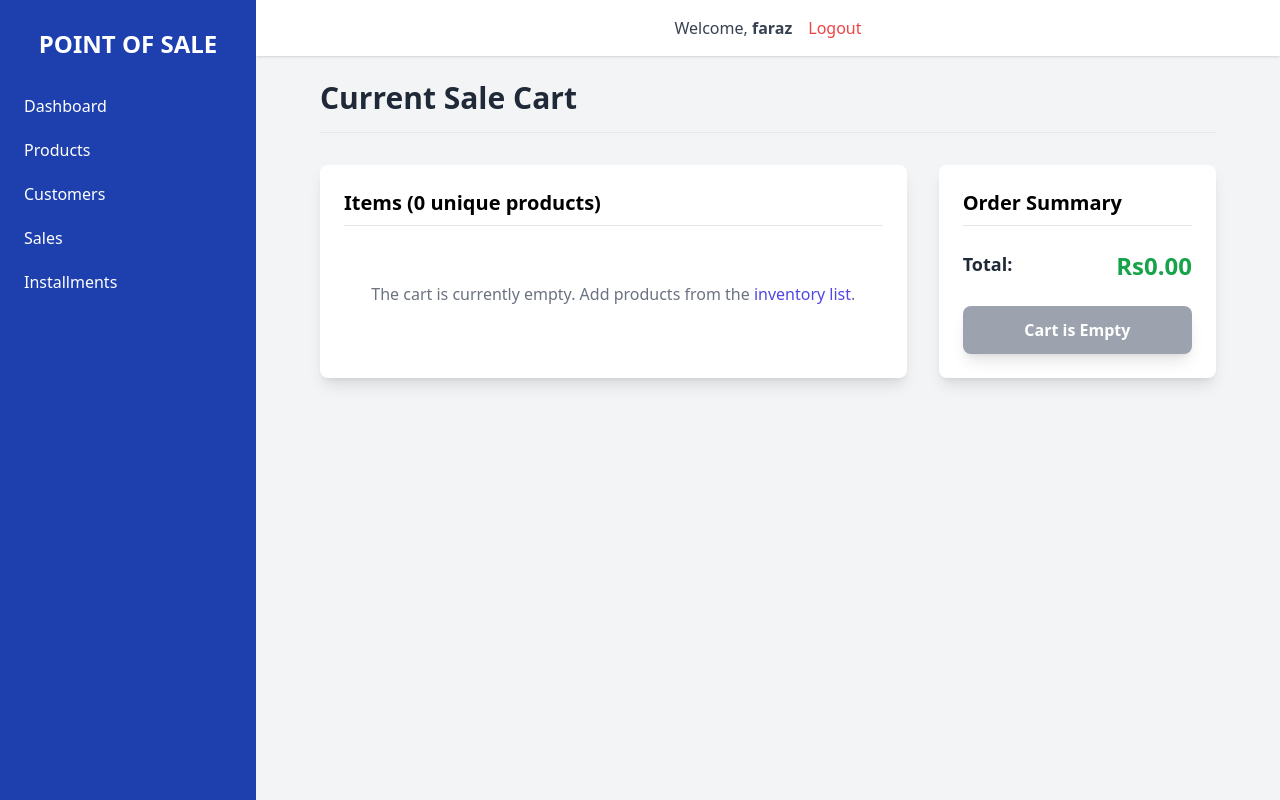
After one commit to ahmadfaraz2/POS-prime-tyres, a Django app: page /products/cart/ in a window 1280 px wide. The commit adds this page. Run offline with Django 5.2, Linux system fonts and the light colour scheme; a user stored in the database is signed in; data comes from the database, SQL or seed files in the repository; both versions use the stored data as it was after the commit; some libraries are stand-ins or nearby versions.

Commit message:
2nd Commit - Changes working fine, Checkout and sales listing

```diff
--- /dev/null
+++ b/products/templates/products/cart_detail.html
@@ -0,0 +1,93 @@
+{% extends 'base.html' %}
+{% load humanize %}
+
+{% block title %}Sales Cart{% endblock %}
+
+{% block content %}
+<div class="max-w-4xl mx-auto space-y-8">
+    <div class="flex justify-between items-center border-b pb-4">
+        <h1 class="text-3xl font-bold text-gray-800">Current Sale Cart</h1>
+        {% if items %}
+        <a href="{% url 'products:clear_cart' %}" class="text-red-500 hover:text-red-700 text-sm font-medium">
+            Clear Cart
+        </a>
+        {% endif %}
+    </div>
+
+    <div class="grid grid-cols-1 lg:grid-cols-3 gap-8">
+        <div class="lg:col-span-2 bg-white shadow-lg rounded-lg p-6 space-y-4">
+            <h2 class="text-xl font-semibold border-b pb-2">Items ({{ cart.get_total_items }} unique products)</h2>
+            {% if items %}
+                {% for item in items %}
+                <div class="flex justify-between items-center py-3 border-b last:border-b-0">
+                    <div class="flex-grow">
+                        <p class="font-medium text-gray-900">{{ item.product.name }} ({{ item.product.brand }})</p>
+                        <p class="text-sm text-gray-500">
+                            Rs{{ item.product.price|floatformat:2|intcomma }} x {{ item.quantity }}
+                        </p>
+                    </div>
+                    <div class="text-right flex items-center space-x-4">
+                        <span class="font-bold text-lg text-indigo-600">
+                            Rs{{ item.subtotal|floatformat:2|intcomma }}
+                        </span>
+                        <a href="{% url 'products:remove_from_cart' item.pk %}" class="text-red-500 hover:text-red-700 text-sm p-1 rounded">
+                            <svg class="w-5 h-5" fill="none" stroke="currentColor" viewBox="0 0 24 24" xmlns="http://www.w3.org/2000/svg"><path stroke-linecap="round" stroke-linejoin="round" stroke-width="2" d="M19 7l-.867 12.142A2 2 0 0116.138 21H7.862a2 2 0 01-1.995-1.858L5 7m5 4v6m4-6v6m1-10V4a1 1 0 00-1-1h-4a1 1 0 00-1 1v3M4 7h16"></path></svg>
+                        </a>
+                    </div>
+                </div>
+                {% endfor %}
+            {% else %}
+                <p class="text-center text-gray-500 py-10">The cart is currently empty. Add products from the <a href="{% url 'products:product_list' %}" class="text-indigo-600 hover:underline">inventory list</a>.</p>
+            {% endif %}
+        </div>
+
+        <div class="lg:col-span-1">
+            <div class="bg-white shadow-lg rounded-lg p-6 space-y-6 sticky top-20">
+                <h2 class="text-xl font-semibold border-b pb-2">Order Summary</h2>
+
+                <div class="flex justify-between text-lg font-bold text-gray-800">
+                    <span>Total:</span>
+                    <span class="text-2xl text-green-600">Rs{{ cart.get_total_price|floatformat:2|intcomma }}</span>
+                </div>
+
+                {% if items %}
+                <form method="post" action="{% url 'products:cart_checkout' %}" class="space-y-4">
+                    {% csrf_token %}
+
+                    <div>
+                        <label for="customer_id" class="block text-sm font-medium text-gray-700">Select Customer <span class="text-red-500">*</span></label>
+                        <select id="customer_id" name="customer_id" required
+                            class="mt-1 block w-full pl-3 pr-10 py-2 text-base border-gray-300 focus:outline-none focus:ring-indigo-500 focus:border-indigo-500 sm:text-sm rounded-md">
+                            <option value="">-- Choose Customer --</option>
+                            {% for customer in customers %}
+                            <option value="{{ customer.pk }}">{{ customer.name }}</option>
+                            {% endfor %}
+                        </select>
+                    </div>
+
+                    <div>
+                        <label for="payment_method" class="block text-sm font-medium text-gray-700">Payment Method</label>
+                        <select id="payment_method" name="payment_method"
+                            class="mt-1 block w-full pl-3 pr-10 py-2 text-base border-gray-300 focus:outline-none focus:ring-indigo-500 focus:border-indigo-500 sm:text-sm rounded-md">
+                            <option value="CASH">Cash</option>
+                            <option value="CARD">Credit/Debit Card</option>
+                            <option value="TRANSFER">Bank Transfer</option>
+                        </select>
+                    </div>
+
+                    <p class="text-xs text-red-500">Note: Checkout will permanently deduct stock and create a Sale record.</p>
+
+                    <button type="submit" class="w-full bg-green-600 hover:bg-green-700 text-white font-bold py-3 rounded-lg shadow-lg transition duration-150">
+                        Finalize Sale & Checkout
+                    </button>
+                </form>
+                {% else %}
+                    <button disabled class="w-full bg-gray-400 text-white font-bold py-3 rounded-lg shadow-lg">
+                        Cart is Empty
+                    </button>
+                {% endif %}
+            </div>
+        </div>
+    </div>
+</div>
+{% endblock content %}
--- a/products/urls.py
+++ b/products/urls.py
@@ -8,4 +8,11 @@ urlpatterns = [
     path('create/', views.ProductCreateView.as_view(), name='product_create'),
     path('<int:pk>/update/', views.ProductUpdateView.as_view(), name='product_update'),
     path('<int:pk>/delete/', views.ProductDeleteView.as_view(), name='product_delete'),
+
+    # --- New Cart & Checkout Views ---
+    path('cart/', views.cart_detail, name='cart_detail'),
+    path('cart/add/<int:product_pk>/', views.add_to_cart, name='add_to_cart'),
+    path('cart/remove/<int:item_pk>/', views.remove_from_cart, name='remove_from_cart'),
+    path('cart/clear/', views.clear_cart, name='clear_cart'),
+    path('cart/checkout/', views.cart_checkout, name='cart_checkout'),
 ]
--- a/products/views.py
+++ b/products/views.py
@@ -3,6 +3,16 @@ from django.contrib.auth.mixins import LoginRequiredMixin
 from django.urls import reverse_lazy
 from django.contrib import messages
 from .models import Product
+
+from django.shortcuts import get_object_or_404, redirect, render
+from django.http import JsonResponse
+from django.db.models import F
+from django.views.decorators.http import require_POST
+from django.contrib.auth.decorators import login_required
+from .models import Product, Cart, CartItem
+# Import models we need from other apps
+from customers.models import Customer
+from sales.models import Sale, SaleItem # Assuming we convert to Sale/SaleItem
 
 # List View (Read)
 class ProductListView(LoginRequiredMixin, ListView):
@@ -43,3 +53,133 @@ class ProductDeleteView(LoginRequiredMixin, DeleteView):
     def form_valid(self, form):
         messages.error(self.request, f"Product '{self.object.name}' deleted.")
         return super().delete(self.request)
+
+
+
+# Utility function to get or create the user's active cart
+def get_user_cart(user):
+    cart, created = Cart.objects.get_or_create(user=user, defaults={'customer': None})
+    return cart
+
+
+# products/views.py (Cart Management View)
+@require_POST
+@login_required
+def add_to_cart(request, product_pk):
+    product = get_object_or_404(Product, pk=product_pk)
+    cart = get_user_cart(request.user)
+
+    try:
+        quantity = int(request.POST.get('quantity', 1))
+    except ValueError:
+        messages.error(request, "Invalid quantity.")
+        return redirect('products:product_list')
+
+    if quantity <= 0:
+        messages.warning(request, "Please enter a valid quantity.")
+        return redirect('products:product_list')
+
+    # Find existing item or create new one
+    cart_item, created = CartItem.objects.get_or_create(
+        cart=cart,
+        product=product,
+        defaults={'quantity': quantity}
+    )
+
+    if not created:
+        # If item already exists, increase quantity
+        cart_item.quantity = F('quantity') + quantity
+        cart_item.save()
+        cart_item.refresh_from_db() # Refresh to see the new quantity
+
+    messages.success(request, f"{quantity} x {product.name} added to cart.")
+    return redirect('products:cart_detail') # Redirect to the cart view
+
+# ... (Optional: View to remove item or clear cart) ...
+
+@login_required
+def remove_from_cart(request, item_pk):
+    cart = get_user_cart(request.user)
+    item = get_object_or_404(CartItem, pk=item_pk, cart=cart)
+    item.delete()
+    messages.warning(request, f"Item removed from cart.")
+    return redirect('products:cart_detail')
+
+@login_required
+def clear_cart(request):
+    cart = get_user_cart(request.user)
+    cart.items.all().delete()
+    messages.info(request, "Cart cleared.")
+    return redirect('products:cart_detail')
+
+
+# products/views.py (Cart Detail View)
+@login_required
+def cart_detail(request):
+    cart = get_user_cart(request.user)
+    customers = Customer.objects.all() # Used to select customer during checkout
+
+    context = {
+        'cart': cart,
+        'items': cart.items.select_related('product'),
+        'customers': customers,
+    }
+    return render(request, 'products/cart_detail.html', context)
+
+# products/views.py (Checkout View)
+@require_POST
+@login_required
+# @transaction.atomic # Ensure all database operations succeed or fail together
+def cart_checkout(request):
+    cart = get_user_cart(request.user)
+
+    if not cart.items.exists():
+        messages.error(request, "Your cart is empty.")
+        return redirect('products:cart_detail')
+
+    customer_id = request.POST.get('customer_id')
+    payment_method = request.POST.get('payment_method', 'CASH') # Default to CASH
+
+    customer = get_object_or_404(Customer, pk=customer_id)
+
+    # 1. Create the main Sale object
+    sale = Sale.objects.create(
+        customer=customer,
+        payment_method=payment_method,
+        # total_amount will be updated below
+    )
+
+    total_amount = 0
+
+    # 2. Process Cart Items, Create SaleItems, and Reduce Stock
+    for cart_item in cart.items.all():
+        product = cart_item.product
+        quantity = cart_item.quantity
+
+        # Perform final stock check
+        if product.stock_quantity < quantity:
+            messages.error(request, f"Insufficient stock for {product.name}. Only {product.stock_quantity} available.")
+            raise Exception("Stock check failed during checkout.") # Rollback transaction
+
+        # Create SaleItem
+        SaleItem.objects.create(
+            sale=sale,
+            product=product,
+            quantity=quantity,
+            unit_price=product.price,
+            subtotal=cart_item.subtotal
+        )
+
+        total_amount += cart_item.subtotal
+
+        # Reduce Stock
+        product.stock_quantity -= quantity
+        product.save()
+
+    # 3. Update Sale total and clear cart
+    sale.total_amount = total_amount
+    sale.save()
+    cart.items.all().delete() # Clear the temporary cart
+
+    messages.success(request, f"Checkout successful! Sale #{sale.pk} recorded for {customer.name}.")
+    return redirect('sales:sale_detail', pk=sale.pk)
--- a/sales/templates/sales/sale_detail.html
+++ b/sales/templates/sales/sale_detail.html
@@ -19,7 +19,7 @@
             </div>
             <div>
                 <p class="font-semibold">Total Amount:</p>
-                <p class="text-green-700 font-bold text-xl">${{ sale.total_amount|floatformat:2|intcomma }}</p>
+                <p class="text-green-700 font-bold text-xl">Rs {{ sale.total_amount|floatformat:0|intcomma }}</p>
             </div>
             <div>
                 <p class="font-semibold">Payment Type:</p>
@@ -49,8 +49,8 @@
                 <tr>
                     <td class="px-6 py-4 whitespace-nowrap text-sm font-medium text-gray-900">{{ item.product.name }} ({{ item.product.brand }})</td>
                     <td class="px-6 py-4 whitespace-nowrap text-sm text-gray-500">{{ item.quantity }}</td>
-                    <td class="px-6 py-4 whitespace-nowrap text-sm text-gray-500 text-right">${{ item.unit_price|floatformat:2 }}</td>
-                    <td class="px-6 py-4 whitespace-nowrap text-sm font-semibold text-right">${{ item.subtotal|floatformat:2 }}</td>
+                    <td class="px-6 py-4 whitespace-nowrap text-sm text-gray-500 text-right">Rs {{ item.unit_price|floatformat:0|intcomma }}</td>
+                    <td class="px-6 py-4 whitespace-nowrap text-sm font-semibold text-right">Rs {{ item.subtotal|floatformat:0|intcomma }}</td>
                 </tr>
                 {% endfor %}
             </tbody>
--- a/sales/templates/sales/sale_list.html
+++ b/sales/templates/sales/sale_list.html
@@ -1,4 +1,5 @@
 {% extends 'base.html' %}
+{% load humanize %}
 
 {% block title %}Sales History{% endblock %}
 
@@ -31,7 +32,7 @@
                     <td class="px-6 py-4 whitespace-nowrap text-sm font-medium text-gray-900">{{ sale.id }}</td>
                     <td class="px-6 py-4 whitespace-nowrap text-sm text-gray-700">{{ sale.customer.name }}</td>
                     <td class="px-6 py-4 whitespace-nowrap text-sm text-gray-500 hidden sm:table-cell">{{ sale.sale_date|date:"Y-m-d H:i" }}</td>
-                    <td class="px-6 py-4 whitespace-nowrap text-sm font-bold text-green-700">${{ sale.total_amount|floatformat:2 }}</td>
+                    <td class="px-6 py-4 whitespace-nowrap text-sm font-bold text-green-700">Rs {{ sale.total_amount|floatformat:0|intcomma }}</td>
                     <td class="px-6 py-4 whitespace-nowrap">
                         <span class="px-2 inline-flex text-xs leading-5 font-semibold rounded-full
                             {% if sale.payment_type == 'FULL' %}bg-green-100 text-green-800{% else %}bg-orange-100 text-orange-800{% endif %}">
```
Also changed, not shown: products/models.py (+36 -0 lines), products/templates/products/product_list.html (+34 -10 lines), sales/models.py (+17 -17 lines), db.sqlite3, products/migrations/0002_cart_cartitem.py (added), sales/migrations/0002_sale_payment_method_alter_sale_payment_type.py (added).
